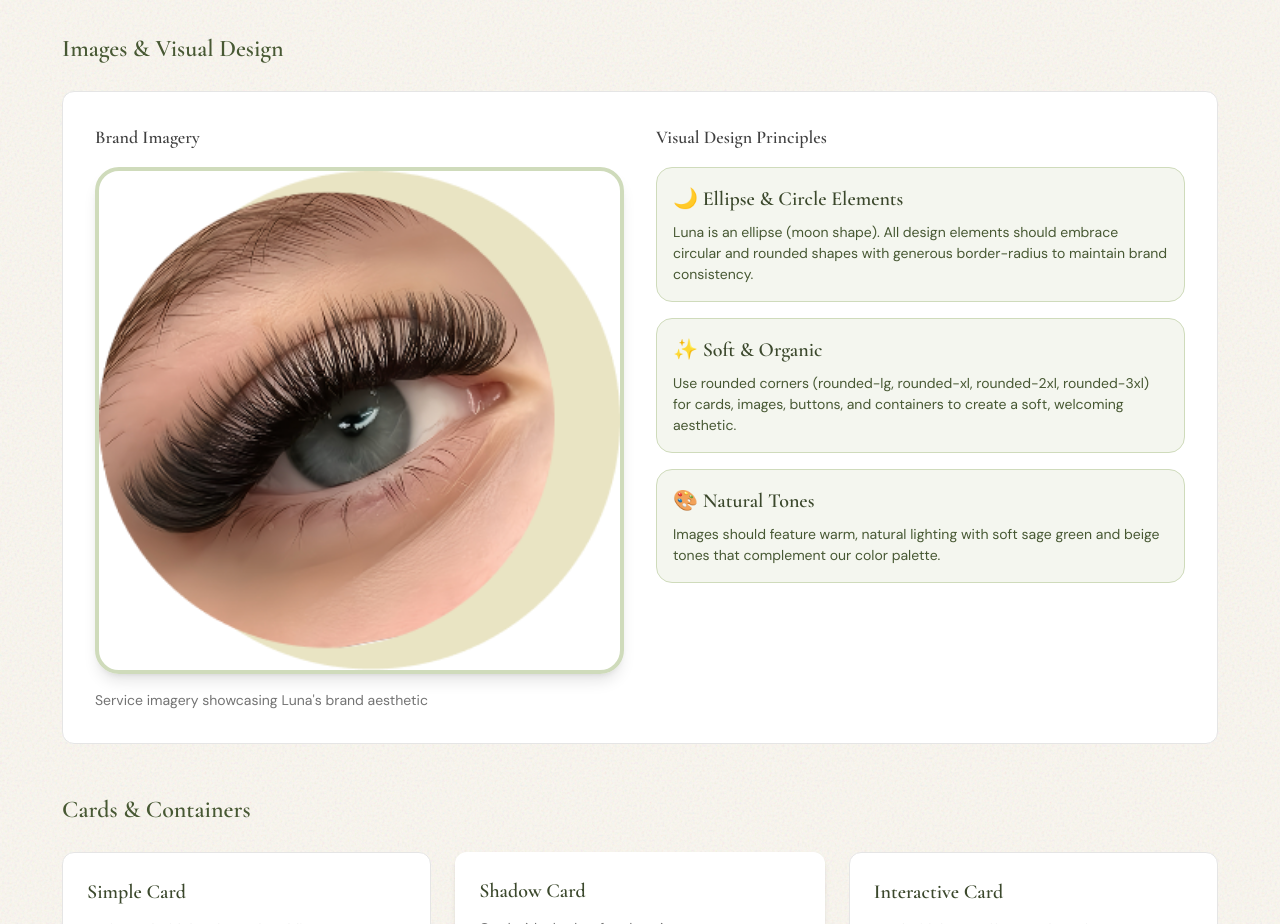
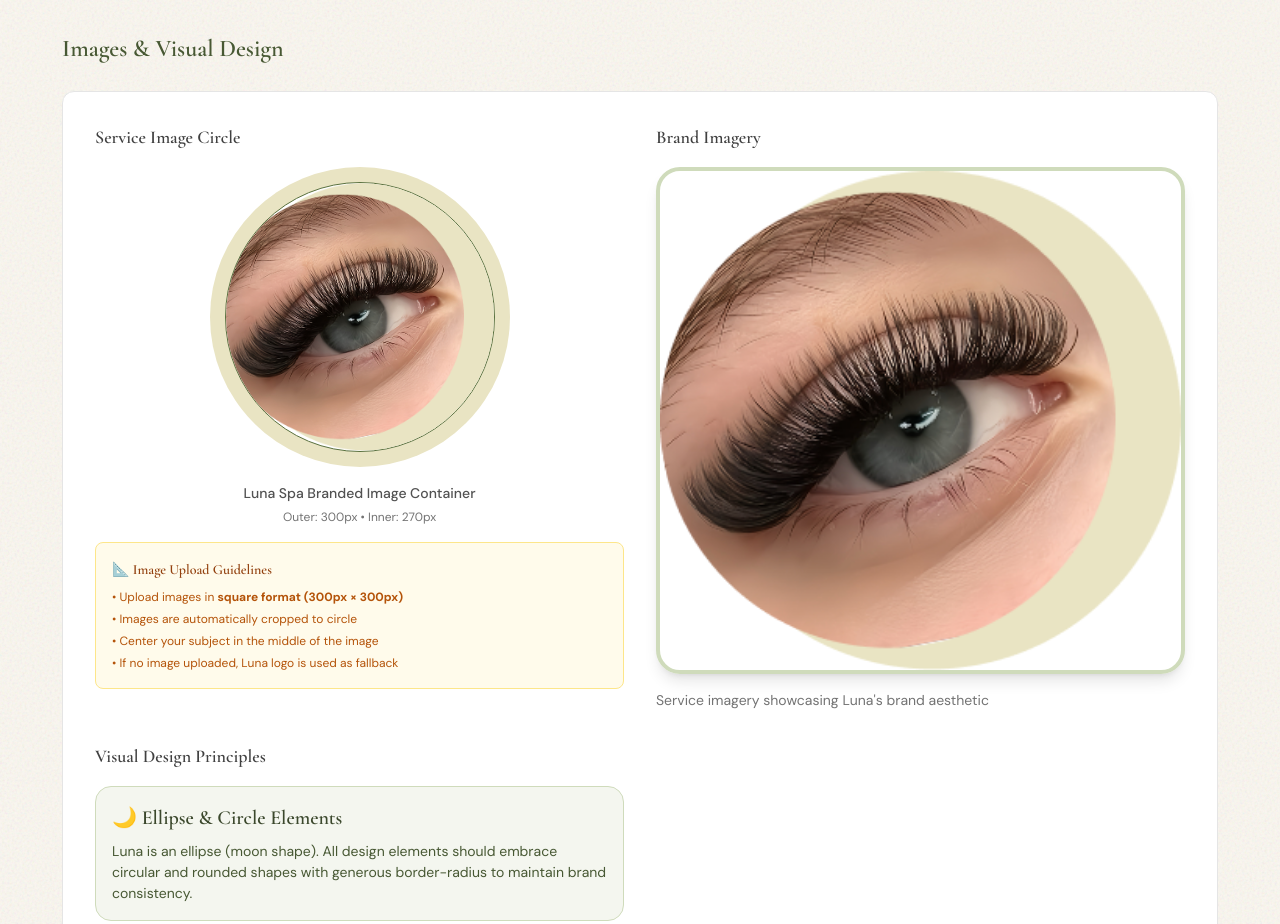
Before and after one commit to matintynn/lunaspa-project, a React (Vite) app in the folder luna-essence-spa/: page /design-guide in a window 1280 px wide. Shown: the part 7300-8224 px from the top of the page. Built offline with nearby package versions, Linux system fonts and the light colour scheme; no server answers.

Commit message:
edit the service image to default circular shape container

```diff
--- a/luna-essence-spa/src/components/services/ServiceDetailTemplate.jsx
+++ b/luna-essence-spa/src/components/services/ServiceDetailTemplate.jsx
@@ -4,6 +4,33 @@ import Button from '../shared/Button'
 import AddOnServicesSection from './AddOnServicesSection'
 import PoliciesSection from './PoliciesSection'
 import arrowIcon from '../../assets/images/icons/arrow-icon.svg'
+import lunaLogo from '../../assets/images/luna-logo.svg'
+
+// Circular image container component - Luna Spa branded style
+// Outer circle: 300px, bg-secondary-200
+// Inner circle: 270px, border-primary-600, contains the image
+function ServiceImageCircle({ src, alt, fallbackSrc = lunaLogo }) {
+    const imageSrc = src || fallbackSrc
+    const isFallback = !src
+
+    return (
+        <div
+            className="relative rounded-full bg-secondary-200"
+            style={{ width: '300px', height: '300px' }}
+        >
+            <div
+                className="absolute rounded-full border border-primary-600 overflow-hidden flex items-center justify-center"
+                style={{ width: '270px', height: '270px', top: '15px', right: '40px' }}
+            >
+                <img
+                    src={imageSrc}
+                    alt={alt}
+                    className={isFallback ? 'w-32 h-32 object-contain opacity-50' : 'w-full h-full object-cover'}
+                />
+            </div>
+        </div>
+    )
+}
 
 
 function ServiceDetailTemplate({ header, services = [], addOns = [], policies, bookingUrl, loading = false, emptyMessage = 'New services are coming soon. Please check back!' }) {
@@ -32,16 +59,12 @@ function ServiceDetailTemplate({ header, services = [], addOns = [], policies, b
                         </div>
                     )}
                     {services.map((service, idx) => {
-                        const renderedImage = service.image || null
                         return (
                             <div key={`${service.title}-${idx}`} className="flex flex-col md:flex-row items-center gap-8 mb-24">
-                                {renderedImage && (
-                                    <img
-                                        src={renderedImage}
-                                        alt={service.title}
-                                        style={{ width: 'auto', height: 'auto', maxWidth: '300px' }}
-                                    />
-                                )}
+                                <ServiceImageCircle
+                                    src={service.image}
+                                    alt={service.title}
+                                />
                                 <div className="flex-1 w-full">
                                     <div className="flex items-center gap-4 mb-2">
                                         <h2 className="text-h2 font-serif font-semibold italic text-primary-800">{service.title}</h2>
--- a/luna-essence-spa/src/pages/DesignGuidePage.jsx
+++ b/luna-essence-spa/src/pages/DesignGuidePage.jsx
@@ -589,7 +589,43 @@ function DesignGuidePage() {
                         <h3 className="text-h4 font-serif font-semibold text-primary-700 mb-6">Images & Visual Design</h3>
                         <div className="bg-white rounded-xl p-6 md:p-8 border border-neutral-200">
                             <div className="grid md:grid-cols-2 gap-8">
-                                {/* Image Example */}
+                                {/* Service Image Circle Component */}
+                                <div>
+                                    <h4 className="text-body-lg font-semibold text-neutral-700 mb-4">Service Image Circle</h4>
+                                    <div className="flex flex-col items-center">
+                                        {/* Demo of the circular image container */}
+                                        <div
+                                            className="flex items-center justify-center rounded-full bg-secondary-200"
+                                            style={{ width: '300px', height: '300px' }}
+                                        >
+                                            <div
+                                                className="rounded-full border border-primary-600 overflow-hidden flex items-center justify-center bg-white"
+                                                style={{ width: '270px', height: '270px' }}
+                                            >
+                                                <img
+                                                    src="/images/services/lash-service/mega-lash-image.png"
+                                                    alt="Service Example"
+                                                    className="w-full h-full object-cover"
+                                                />
+                                            </div>
+                                        </div>
+                                        <div className="mt-4 text-center">
+                                            <p className="text-body-sm text-neutral-600 font-medium">Luna Spa Branded Image Container</p>
+                                            <p className="text-body-xs text-neutral-500 mt-1">Outer: 300px • Inner: 270px</p>
+                                        </div>
+                                    </div>
+                                    <div className="bg-amber-50 rounded-lg p-4 mt-4 border border-amber-200">
+                                        <h5 className="font-semibold text-amber-800 text-body-sm mb-2">📐 Image Upload Guidelines</h5>
+                                        <ul className="text-body-xs text-amber-700 space-y-1">
+                                            <li>• Upload images in <strong>square format (300px × 300px)</strong></li>
+                                            <li>• Images are automatically cropped to circle</li>
+                                            <li>• Center your subject in the middle of the image</li>
+                                            <li>• If no image uploaded, Luna logo is used as fallback</li>
+                                        </ul>
+                                    </div>
+                                </div>
+
+                                {/* Brand Imagery Example */}
                                 <div>
                                     <h4 className="text-body-lg font-semibold text-neutral-700 mb-4">Brand Imagery</h4>
                                     <div className="overflow-hidden rounded-3xl border-4 border-primary-200 shadow-lg">
```
Also changed, not shown: 1 other file (tests, documents, lock files or other folders).
